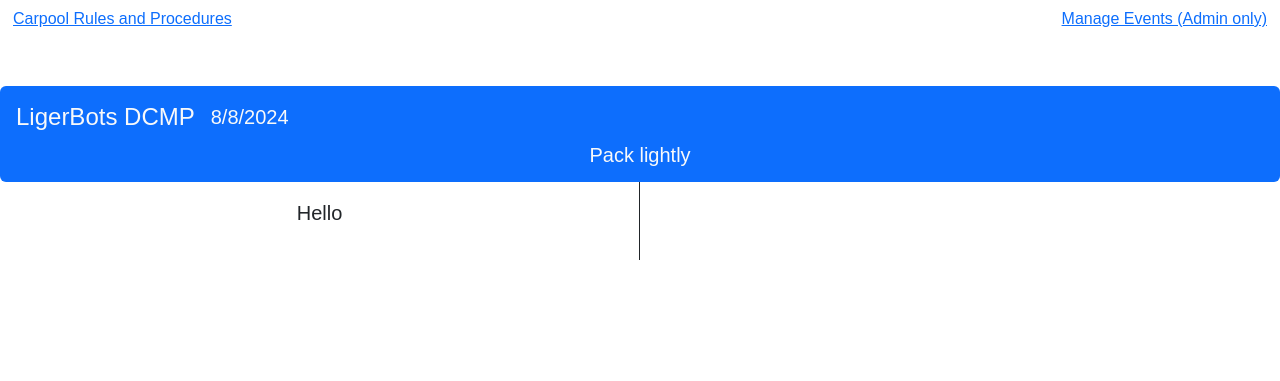
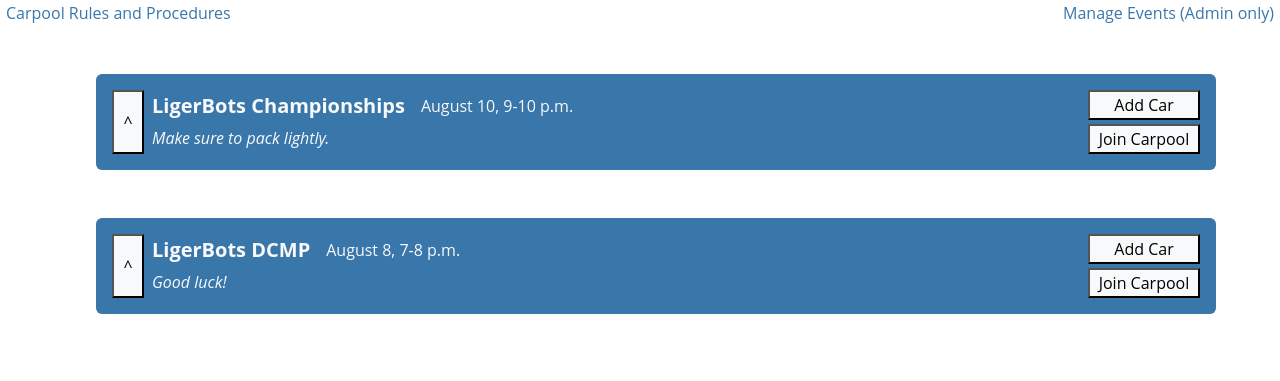
Before and after one commit to juliewang617/carpool-organizer, a React app: page / in a window 1280 px wide. Built offline with nearby package versions, Linux system fonts and the light colour scheme.

Commit message:
improved styling and added ability to expand details for each event

```diff
--- a/client/src/components/Event.js
+++ b/client/src/components/Event.js
@@ -1,33 +1,56 @@
 import React from "react";
+import { useState } from "react";
 
-export default function Event(props){
+export default function Event(props) {
   // an Event has the following props: name, date, description, list of rides,
   // and waitlist
 
   // need to organize the list of rides into return and depart.
 
-    return(
-        <div class="my-5 w-90 m-auto">
-            <div class="text-light p-3 bg-primary rounded d-flex flex-column"
-            style={{height: '6rem'}}>
-                <div class="d-flex mb-2" style={{height: '2rem'}}>
-                    <h4 class="me-3 my-auto">{props.eventName}</h4>
+  // state that handles whether the Event is expanded or not
+  const [isExpanded, setIsExpanded] = useState(false);
+
+  return (
+    <div class="my-5 m-auto">
+      <div
+        class="text-light p-3 rounded d-flex"
+        style={{ height: "6rem", backgroundColor: "#3977ab" }}
+      >
+        <button
+          class="bg-light"
+          style={{ width: "2rem", marginRight: "0.5rem" }}
+          onClick={() => setIsExpanded(!isExpanded)}
+        >
+          ^
+        </button>
+        <div class="h-100 d-flex flex-column" style={{ flexGrow: 1 }}>
+          <div class="d-flex mb-1" style={{ height: "2rem" }}>
+            <h5 class="me-3 my-auto fw-bold">{props.eventName}</h5>
             <p class="my-auto">{props.eventDate}</p>
           </div>
-                <p>{props.eventDescription}</p>
+          <i class="text-start">{props.eventDescription}</i>
+        </div>
+        <div class="h-100 d-flex flex-column" style={{ width: "7rem" }}>
+          <button class="bg-light mb-1">Add Car</button>
+          <button class="bg-light">Join Carpool</button>
+        </div>
       </div>
 
-            { props.eventRides.length != 0 &&
-                <div class="w-100 d-flex h-auto">
-                    <div class="w-50 border border-dark border-top-0
-                    border-bottom-0 border-start-0 p-3">
+      {isExpanded && props.eventRides.length != 0 && (
+        <div class="w-100 h-auto" style={{ display: "flex" }}>
+          <div
+            class="w-50 border border-dark border-top-0
+                    border-bottom-0 border-start-0 p-3 d-flex flex-column
+                    align-items-center"
+          >
+            <i>Depart</i>
             <p>{props.eventRides}</p>
           </div>
-                    <div class="w-50 p-3">
+          <div class="w-50 p-3 d-flex flex-column align-items-center">
+            <i>Return</i>
           </div>
         </div>
+      )}
+    </div>
+  );
 }
-
-        </div>
-    )
-}
--- a/client/src/components/app.css
+++ b/client/src/components/app.css
@@ -1,6 +1,6 @@
 
 div {
-    font-family: arial;
-    font-size: 20px;
+    font-family: "Open Sans", sans-serif;
+    font-size: 16px;
     text-align: center;
 }
--- a/client/src/components/app.js
+++ b/client/src/components/app.js
@@ -1,33 +1,47 @@
 import React from "react";
 import Event from "./Event";
 import RulesModal from "./RulesModal";
+import { eventData } from "../sampleData/eventData";
 
 export default class extends React.Component {
   render() {
     return (
-      <div>
+      <div class="w-100 min-vh-100">
         <div class="d-flex w-full justify-content-between">
           <button
             type="button"
-            class="btn btn-link"
             data-bs-toggle="modal"
             data-bs-target="#rulesModal"
+            style={{ background: "none", border: "none", color: "#3977ab" }}
           >
             Carpool Rules and Procedures
           </button>
-          <button type="button" class="btn btn-link">
+          <button
+            type="button"
+            style={{ background: "none", border: "none", color: "#3977ab" }}
+          >
             Manage Events (Admin only)
           </button>
+          <div id="rulesModal" class="modal fade" role="dialog">
+            <RulesModal />
+          </div>
         </div>
-        <Event
-          eventName="LigerBots DCMP"
-          eventDate="8/8/2024"
-          eventDescription="Pack lightly"
-          eventRides={["Hello"]}
-        />
 
-        <div id="rulesModal" class="modal fade" role="dialog">
-          <RulesModal />
+        <div
+          class="m-auto d-flex justify-content-center"
+          style={{ width: "90%" }}
+        >
+          <ul class="w-100">
+            {eventData.map((event) => (
+              <Event
+                eventName={event.eventName}
+                eventDate={event.eventDate}
+                eventDescription={event.eventDescription}
+                eventRides={event.eventRides}
+                key={event.key}
+              />
+            ))}
+          </ul>
         </div>
       </div>
     );
--- /dev/null
+++ b/client/src/sampleData/eventData.js
@@ -0,0 +1,14 @@
+export const eventData = [
+  {
+    eventName: "LigerBots Championships",
+    eventDate: "August 10, 9-10 p.m.",
+    eventDescription: "Make sure to pack lightly.",
+    eventRides: [" "],
+  },
+  {
+    eventName: "LigerBots DCMP",
+    eventDate: "August 8, 7-8 p.m.",
+    eventDescription: "Good luck!",
+    eventRides: [" "],
+  },
+];
```
Lines whose indentation alone changed are shown as unchanged.
